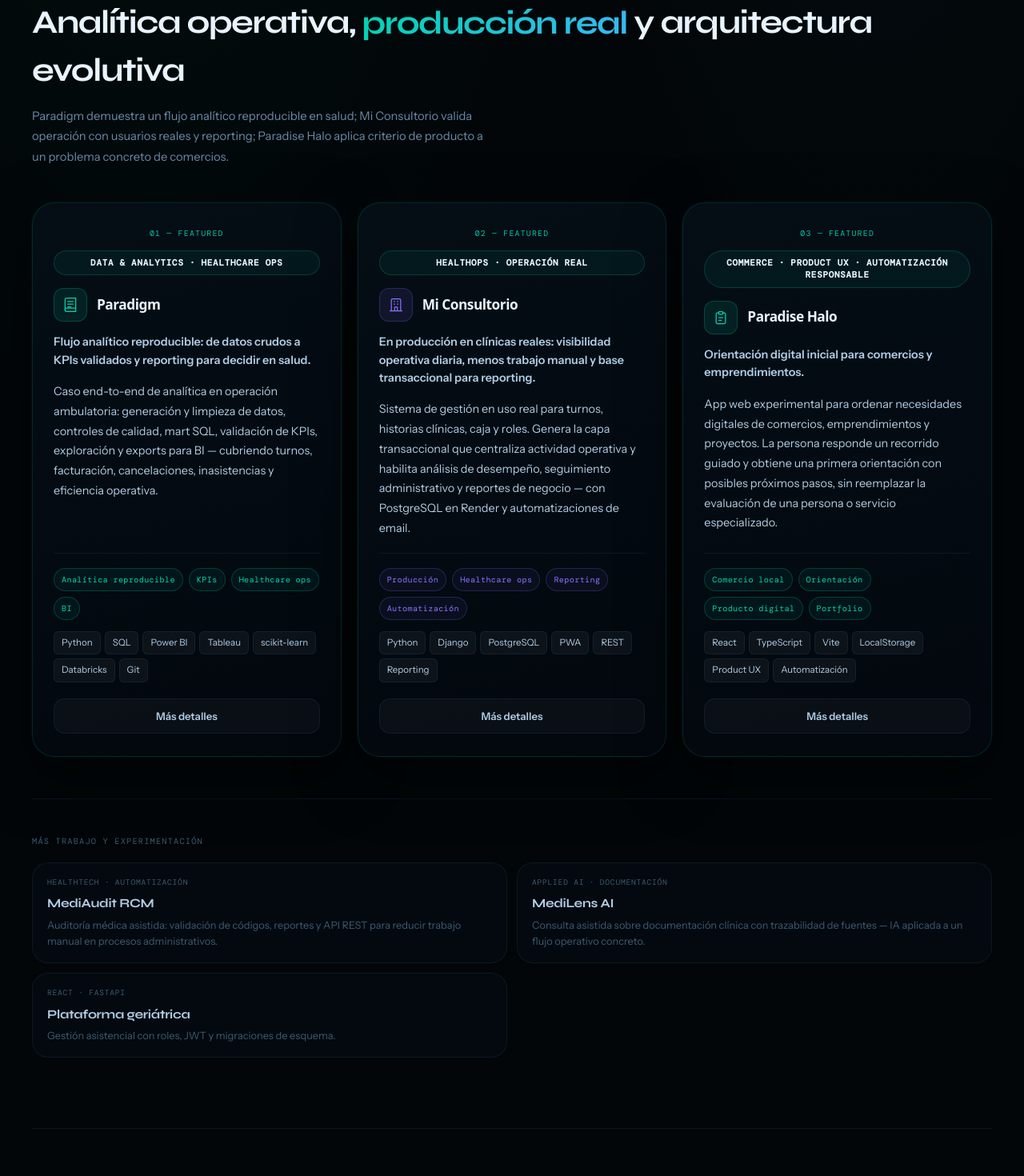
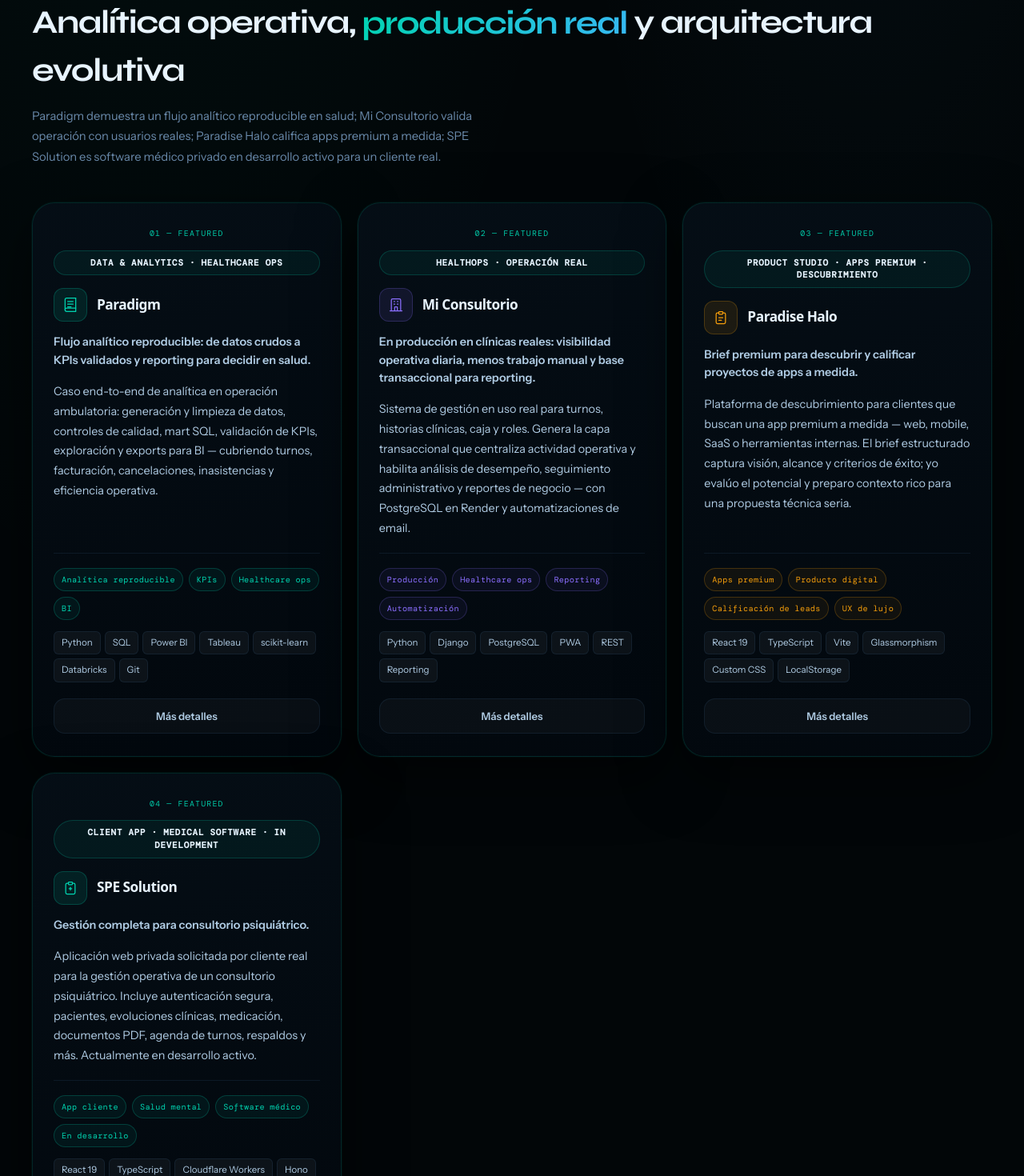
Before and after one commit to Agus-Delgado/Portfolio, a React (Vite) app: page / in a window 1280 px wide. Shown: the part 1120-2590 px from the top of the page at 80% size. Built offline with nearby package versions, Linux system fonts and the light colour scheme; a web font is replaced by a local one.

Commit message:
feat(portfolio): Paradise Halo con acento naranja + nueva card SPE Solution (app privada cliente real)

```diff
--- a/src/components/Projects.jsx
+++ b/src/components/Projects.jsx
@@ -76,35 +76,37 @@
   {
     id: 'halo-brief',
     rank: '03 — Featured',
-    label: 'Commerce · Product UX · Automatización responsable',
+    label: 'Product Studio · Apps Premium · Descubrimiento',
     title: 'Paradise Halo',
-    tagline: 'Orientación digital inicial para comercios y emprendimientos.',
+    tagline: 'Brief premium para descubrir y calificar proyectos de apps a medida.',
     description:
-      'App web experimental para ordenar necesidades digitales de comercios, emprendimientos y proyectos. La persona responde un recorrido guiado y obtiene una primera orientación con posibles próximos pasos, sin reemplazar la evaluación de una persona o servicio especializado.',
+      'Plataforma de descubrimiento para clientes que buscan una app premium a medida — web, mobile, SaaS o herramientas internas. El brief estructurado captura visión, alcance y criterios de éxito; yo evalúo el potencial y preparo contexto rico para una propuesta técnica seria.',
     problem:
-      'Muchas conversaciones iniciales sobre presencia digital empiezan de forma desordenada: no siempre está claro si conviene una landing, un catálogo, turnos, menú digital, WhatsApp mejor organizado u otra solución simple.',
+      'Muchas ideas de aplicaciones se pierden en conversaciones desorganizadas o en diagnósticos genéricos. Necesitamos un proceso claro que filtre leads serios y entregue contexto rico para propuestas técnicas reales.',
     role:
-      'Diseño y desarrollo del flujo guiado, modelo de respuestas, generación del brief inicial, experiencia pública, panel privado local de seguimiento, exportaciones y criterios de alcance responsable.',
+      'Diseño completo del flujo, sistema de preguntas orientado a producto, UI/UX premium, generación interna de brief, panel de leads y lógica de calificación.',
     impact:
-      'Ayuda a transformar una consulta inicial en información más clara para conversar, priorizar y evaluar próximos pasos con mejor contexto humano.',
+      'Convierte consultas iniciales en leads de alta calidad con información rica, permitiendo propuestas personalizadas rápidas y profesionales.',
     impactHighlight:
-      'Impacto: orientación inicial, automatización responsable y organización de consultas digitales para negocios pequeños.',
+      'Filtro inteligente + brief técnico premium para desarrollo de apps a medida.',
     highlights: [
-      'Recorrido guiado',
-      'Orientación inicial',
-      'Brief descargable',
-      'Panel privado local',
+      'Descubrimiento guiado para apps premium',
+      'Brief estructurado con criterios de éxito',
+      'UI/UX futurista y posicionamiento luxury',
+      'Calificación inteligente de leads',
+      'Puerta de entrada al ecosistema Paradise',
     ],
     artifacts: [
-      'Landing pública',
-      'Diagnóstico por pasos',
-      'Brief inicial',
-      'Panel privado de seguimiento',
+      'Landing inmersiva',
+      'Formulario guiado (6 pasos)',
+      'Thank You + lead capture',
+      'Panel interno de leads',
+      'Diseño cyber-luxury',
     ],
-    accent: 'emerald',
-    accentColor: '#00d4b0',
-    stack: ['React', 'TypeScript', 'Vite', 'LocalStorage', 'Product UX', 'Automatización'],
-    signals: ['Comercio local', 'Orientación', 'Producto digital', 'Portfolio'],
+    accent: 'orange',
+    accentColor: '#f59e0b',
+    stack: ['React 19', 'TypeScript', 'Vite', 'Glassmorphism', 'Custom CSS', 'LocalStorage'],
+    signals: ['Apps premium', 'Producto digital', 'Calificación de leads', 'UX de lujo'],
     icon: (
       <svg width="20" height="20" viewBox="0 0 24 24" fill="none" stroke="currentColor" strokeWidth="1.5" strokeLinecap="round">
         <path d="M9 5H7a2 2 0 00-2 2v12a2 2 0 002 2h10a2 2 0 002-2V7a2 2 0 00-2-2h-2" />
@@ -113,6 +115,51 @@
       </svg>
     ),
     projectUrl: HALO_BRIEF_URL,
+  },
+  {
+    id: 'spe-solution',
+    rank: '04 — Featured',
+    label: 'Client App · Medical Software · In Development',
+    title: 'SPE Solution',
+    tagline: 'Gestión completa para consultorio psiquiátrico.',
+    description:
+      'Aplicación web privada solicitada por cliente real para la gestión operativa de un consultorio psiquiátrico. Incluye autenticación segura, pacientes, evoluciones clínicas, medicación, documentos PDF, agenda de turnos, respaldos y más. Actualmente en desarrollo activo.',
+    problem:
+      'Necesidad de una herramienta privada, segura y eficiente para un profesional de la salud mental que gestione todo su flujo operativo sin depender de múltiples plataformas.',
+    role:
+      'Diseño completo del sistema, arquitectura backend (Cloudflare Workers + D1 + R2), frontend React, migraciones, QA y documentación técnica/operativa.',
+    impact:
+      'Producto en desarrollo activo con cliente real. Ya implementados: autenticación, pacientes, evoluciones, medicación, documentos y agenda.',
+    impactHighlight:
+      'App solicitada por cliente en desarrollo activo',
+    highlights: [
+      'Gestión completa de pacientes',
+      'Evoluciones clínicas + medicación',
+      'Documentos PDF en R2',
+      'Agenda de turnos',
+      'Respaldos automáticos',
+    ],
+    artifacts: [
+      'Backend Cloudflare Workers',
+      'Frontend React 19',
+      'Base de datos D1',
+      'Almacenamiento R2',
+      'Documentación completa',
+    ],
+    accent: 'emerald',
+    accentColor: '#10b981',
+    stack: ['React 19', 'TypeScript', 'Cloudflare Workers', 'Hono', 'D1', 'R2', 'Tailwind'],
+    signals: ['App cliente', 'Salud mental', 'Software médico', 'En desarrollo'],
+    icon: (
+      <svg width="20" height="20" viewBox="0 0 24 24" fill="none" stroke="currentColor" strokeWidth="1.5" strokeLinecap="round">
+        <path d="M9 5H7a2 2 0 00-2 2v12a2 2 0 002 2h10a2 2 0 002-2V7a2 2 0 00-2-2h-2" />
+        <rect x="9" y="3" width="6" height="4" rx="1" />
+        <path d="M12 11v4" />
+        <path d="M10 13h4" />
+      </svg>
+    ),
+    hasLiveDemo: false,
+    projectUrl: null,
   },
 ]
 
@@ -194,8 +241,8 @@
         </h2>
         <p className="prose-muted lead-tight">
           Paradigm demuestra un flujo analítico reproducible en salud; Mi Consultorio valida
-          operación con usuarios reales y reporting; Paradise Halo aplica criterio de producto a un
-          problema concreto de comercios.
+          operación con usuarios reales; Paradise Halo califica apps premium a medida; SPE Solution
+          es software médico privado en desarrollo activo para un cliente real.
         </p>
       </div>
 
@@ -332,7 +379,7 @@
                 ) : (
                   <span className="halo-cta-note project-dialog-pending">Disponible próximamente</span>
                 )
-              ) : openProject.projectUrl ? (
+              ) : openProject.hasLiveDemo !== false && openProject.projectUrl ? (
                 <a
                   href={openProject.projectUrl}
                   target="_blank"
--- a/src/styles.css
+++ b/src/styles.css
@@ -46,6 +46,8 @@
   --sky-dim: rgba(56, 184, 245, 0.10);
   --amber: #f5a623;
   --amber-dim: rgba(245, 166, 35, 0.10);
+  --orange: #f59e0b;
+  --orange-dim: rgba(245, 158, 11, 0.10);
   --violet: #8b6fff;
   --violet-dim: rgba(139, 111, 255, 0.10);
   --rose: #ff6b9d;
@@ -1283,6 +1285,12 @@
   color: var(--violet);
 }
 
+.project-icon.orange {
+  background: rgba(245, 158, 11, 0.1);
+  border-color: rgba(245, 158, 11, 0.22);
+  color: var(--orange);
+}
+
 .project-label-pill {
   font-family: var(--font-mono);
   font-size: 0.62rem;
@@ -1381,6 +1389,12 @@
   border-color: rgba(139, 111, 255, 0.22);
   background: rgba(139, 111, 255, 0.06);
   color: var(--violet);
+}
+
+.signal-tag.orange {
+  border-color: rgba(245, 158, 11, 0.22);
+  background: rgba(245, 158, 11, 0.06);
+  color: var(--orange);
 }
 
 .stack-tag {
@@ -1505,6 +1519,11 @@
 .project-dialog--emerald {
   --dialog-accent: var(--emerald);
   --dialog-accent-soft: rgba(0, 212, 176, 0.12);
+}
+
+.project-dialog--orange {
+  --dialog-accent: var(--orange);
+  --dialog-accent-soft: rgba(245, 158, 11, 0.12);
 }
 
 .project-dialog::backdrop {
```
